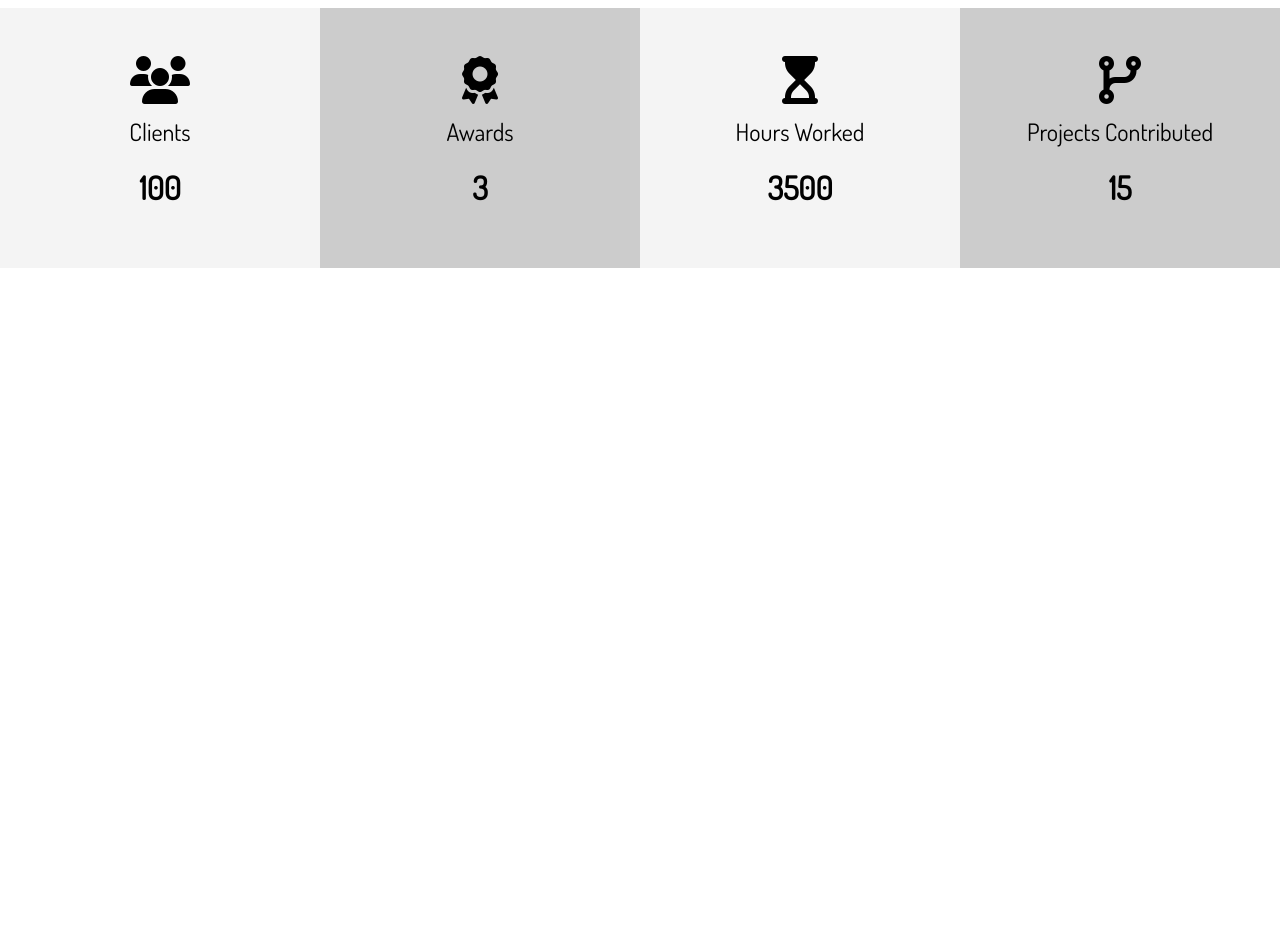
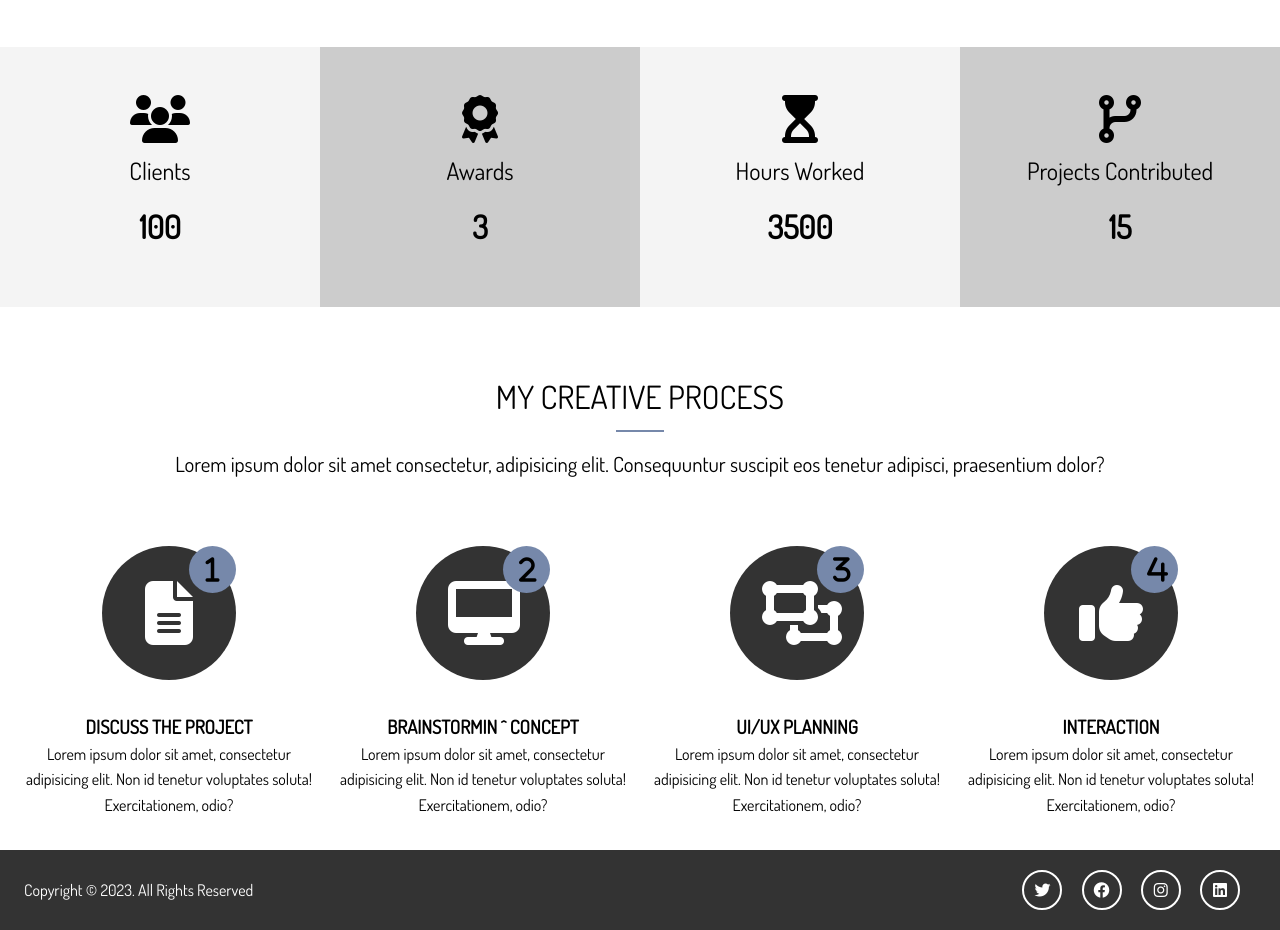
Before and after one commit to Rian-Shl/Portfolio, a website: page dist/index.html in a window 1280 px wide. Shown: the part 1178-2108 px from the top of the page. Before the commit the page ends 1478 px from the top, so only its background shows below. Drawn offline with Linux system fonts and the light colour scheme.

Commit message:
Process Section and Footer

```diff
--- a/scss/_config.scss
+++ b/scss/_config.scss
@@ -6,3 +6,12 @@
 $medium-color: #ccc;
 $dark-color: #333;
 $bg-image:url('../img/showcase.jpg');
+
+// Set Text Color
+@function set-text-color($color){
+    @if(lightness($color) > 50){
+        @return #000;
+    } @else {
+        @return #fff;
+    }
+}
--- a/scss/_utilities.scss
+++ b/scss/_utilities.scss
@@ -80,3 +80,20 @@
         margin: 4rem 0;
     }
 }
+
+.bottom-line {
+    height: 2px;
+    width: 3rem;
+    background: $main-color;
+    display: block;
+    margin: 0 auto 1rem auto;
+}
+
+.section-title {
+    font-size: 2rem;
+    display: block;
+    padding-bottom: 0.5rem;
+    text-align: center;
+    font-weight: 100;
+    text-transform: uppercase;
+}
--- a/scss/main.scss
+++ b/scss/main.scss
@@ -144,4 +144,83 @@
             }
         }
     }
+     // Home Section C
+     &-c {
+        .process {
+            display: grid;
+            grid-template-columns: repeat(4, 1fr);
+            gap: 1.5rem;
+            text-align: center;
+
+            &-step {
+                position: absolute;
+                top: 0;
+                right: 0;
+                font-size: 28px;
+                background: $main-color;
+                border-radius: 50%;
+                height: 15px;
+                width: 15px;
+                line-height: 15px;
+                padding: 1rem;
+                transition: all 0.5s;
+                color: set-text-color($main-color);
+            }
+
+            &-icon {
+                border-radius: 50%;
+                background: $dark-color;
+                color: set-text-color($dark-color);
+                padding: 2rem;
+                width: 70px;
+                height: 70px;
+                line-height: 70px;
+                text-align: center;
+                position: relative;
+                transition: all 0.5s;
+
+                &:hover {
+                    background: $main-color;
+                    width: 90px;
+                    height: 90px;
+                    line-height: 90px;
+                    color: set-text-color($main-color);
+                    .process-step {
+                        background: $dark-color;
+                        color: set-text-color($dark-color);
+                    }
+                }
+            }
+        }
+    }
 }
+
+// Footer
+#main-footer {
+    background: $dark-color;
+    color: #fff;
+    height: 5rem;
+
+    .footer-content {
+        display: flex;
+        justify-content: space-between;
+        height: 5rem;
+        align-items: center;
+
+        .social .fab {
+            margin-right: 1rem;
+            border: 2px #fff solid;
+            border-radius: 50%;
+            height: 20px;
+            width: 20px;
+            line-height: 20px;
+            text-align: center;
+            padding: 0.5rem;
+            cursor: pointer;
+
+            &:hover {
+                background: $main-color;
+            }
+        }
+    }
+}
```
Also changed, not shown: dist/css/main.css, dist/index.html.
